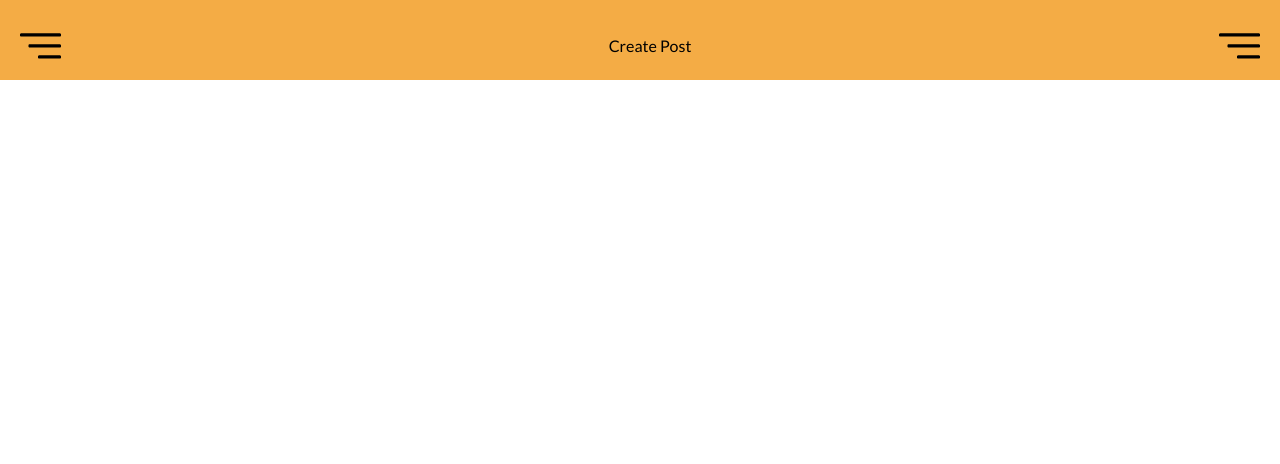
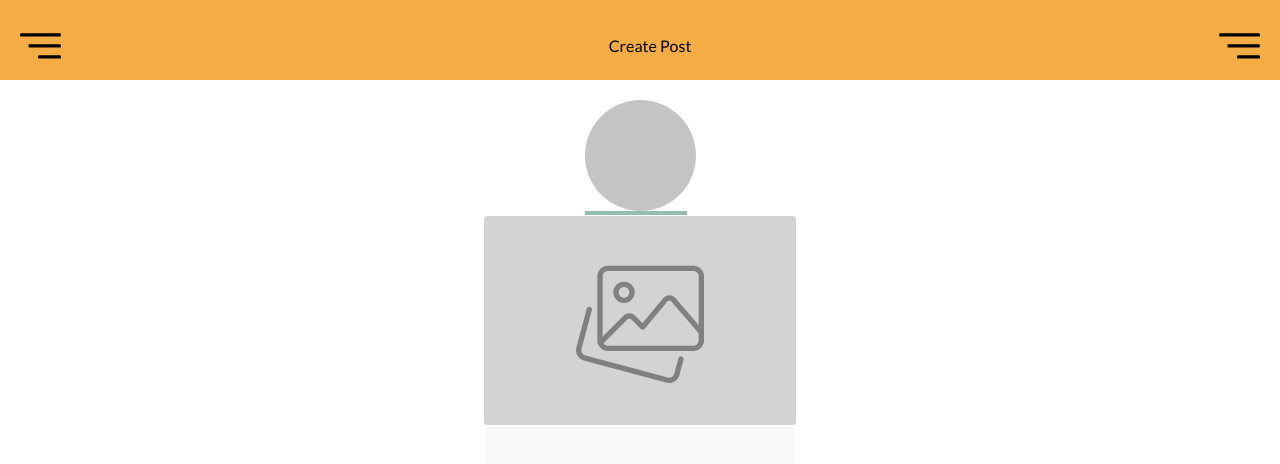
Before and after one commit to ryoujiho/MDIA3109-Final-Group4, a React (Create React App) app in the folder breaddit/: page /CreatePost in a window 1280 px wide. Shown: the top 464 px of the page. Built offline with nearby package versions, Linux system fonts and the light colour scheme.

Commit message:
created comps for userpic, upload, and description

```diff
--- a/breaddit/src/comps/Description/index.js
+++ b/breaddit/src/comps/Description/index.js
@@ -1,9 +1,20 @@
 import React from 'react';
 import styled from 'styled-components';
 
+const DescriptionBox = styled.textarea`
+    width:290px;
+    height:80px;
+    background:#f8f8f8;
+    padding: 10px 10px;
+    border-radius:4px;
+    border: 1px solid white;
+    outline:none;
+    resize:none;
+`;
+
 const Description = () => {
     return <div>
-
+        <DescriptionBox></DescriptionBox>
     </div>
 }
 
--- a/breaddit/src/comps/Profile/Userpic/index.js
+++ b/breaddit/src/comps/Profile/Userpic/index.js
@@ -1,9 +1,23 @@
 import React from 'react';
 import styled from 'styled-components';
 
+const UserPicIcon = styled.div`
+    width:111px;
+    height:111px;
+    border-radius:100%;
+    background:#C4C4C4;
+`;
+
+const UserUnderline = styled.div`
+    width:98px;
+    height:0px;
+    border: 2px solid #92BFB1;
+`
+
 const Userpic = () => {
     return <div>
-
+        <UserPicIcon></UserPicIcon>
+        <UserUnderline></UserUnderline>
     </div>
 }
 
--- a/breaddit/src/comps/Upload/index.js
+++ b/breaddit/src/comps/Upload/index.js
@@ -1,9 +1,24 @@
 import React from 'react';
 import styled from 'styled-components';
 
+const UploadButton = styled.button`
+    width:314px;
+    height:211px;
+    border-radius:4px;
+    border: 1px solid white;
+    background:#D3D3D3;
+    outline:none;
+`;
+
+const UploadImage = styled.div`
+
+`;
+
 const Upload = () => {
     return <div>
-
+        <UploadButton>
+            <UploadImage><img src="/upload.png"/></UploadImage>
+        </UploadButton>
     </div>
 }
 
--- a/breaddit/src/pages/CreatePost/index.js
+++ b/breaddit/src/pages/CreatePost/index.js
@@ -1,5 +1,8 @@
 import React from 'react';
 import Topbar from 'comps/Topbar';
+import Description from 'comps/Description';
+import Upload from 'comps/Upload';
+import Userpic from 'comps/Profile/Userpic';
 import {
     BrowserRouter as Router,
     Switch,
@@ -11,6 +14,9 @@ import {
   const CreatePost = () => {
     return <div className="pagebody">
         <Topbar pageName="Create Post"/>
+        <Userpic></Userpic>
+        <Upload></Upload>
+        <Description></Description>
     </div>
   }
 
```
Also changed, not shown: breaddit/public/upload.png (added).
